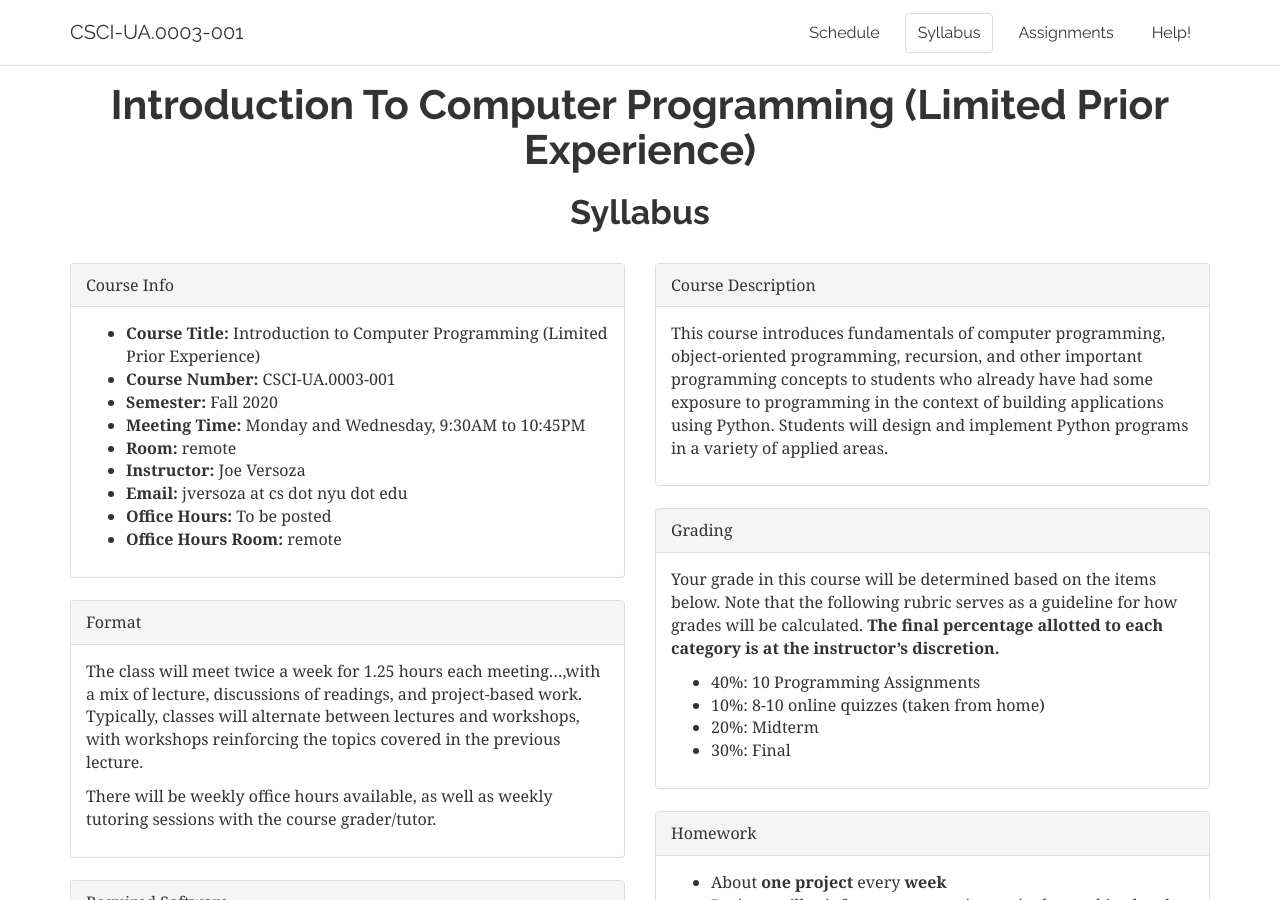
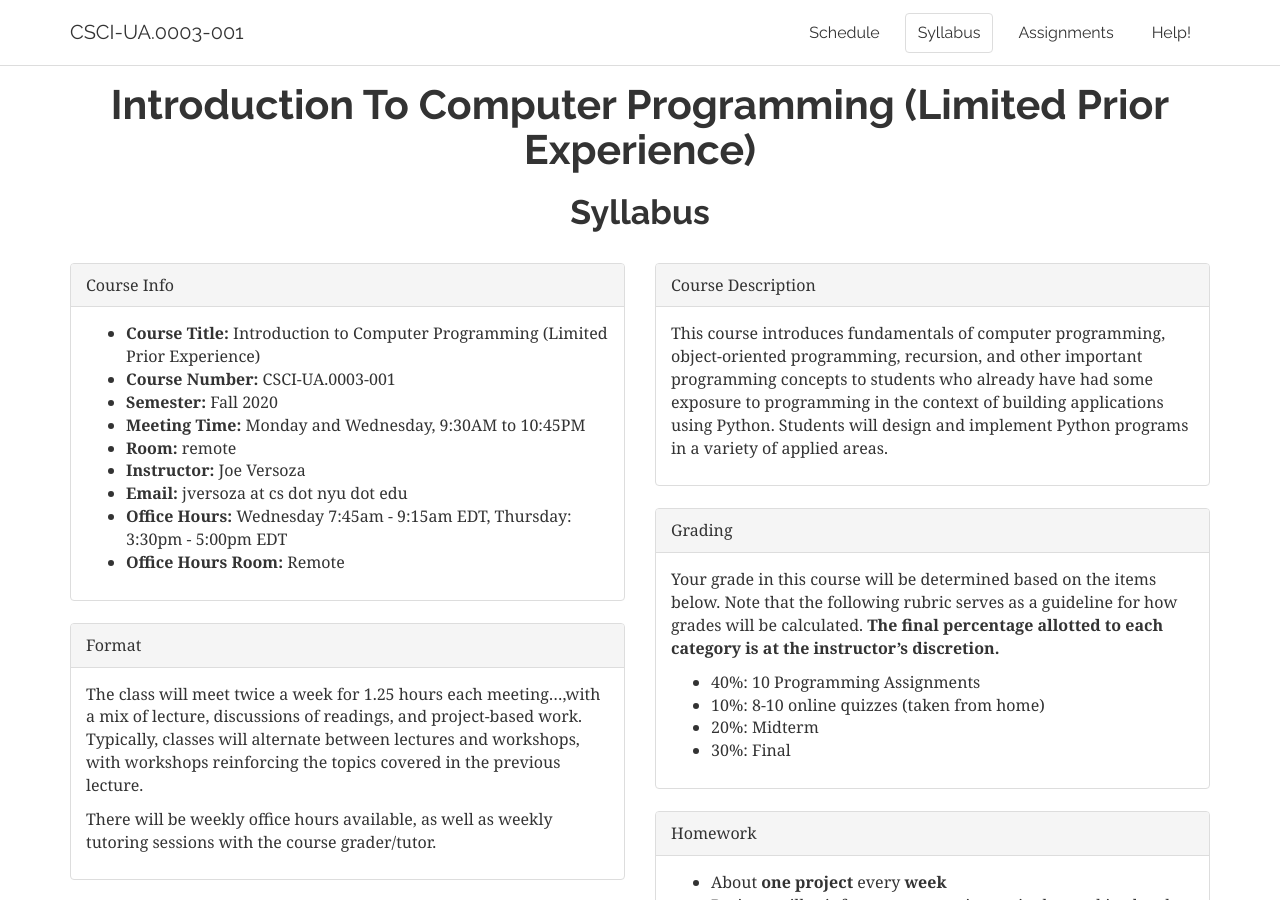
Before and after one commit to foureyes/csci-ua.0003-fall2020-001, a Jekyll site: the page built from syllabus.markdown, in a window 1280 px wide and 900 px high. Built offline with Jekyll 4.4.1, drawn with Linux system fonts in a browser that asks for light colours.

Commit message:
fix up office hours

```diff
--- a/_config.yml
+++ b/_config.yml
@@ -19,8 +19,8 @@ course_room: remote
 course_site: https://cs.nyu.edu/courses/fall20/CSCI-UA.0003-001/
 course_site_alt: http://cs.nyu.edu/~jversoza
 
-office_hours: "To be posted"
-office_hours_room: remote
+office_hours: "Wednesday 7:45am - 9:15am EDT, Thursday: 3:30pm - 5:00pm EDT"
+office_hours_room: Remote
 
 # midterm
 midterm1_date: "N/A"
--- a/index.markdown
+++ b/index.markdown
@@ -2,7 +2,6 @@
 layout: default
 nav-state: schedule
 ---
-
 
 <!--
 <script>
```
